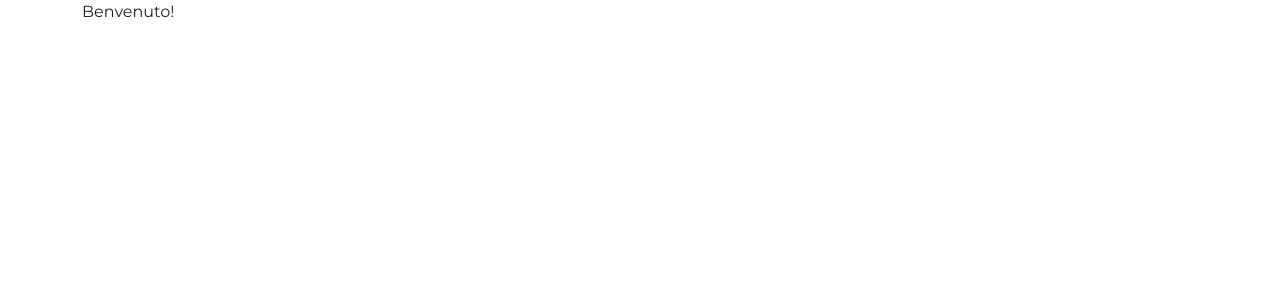
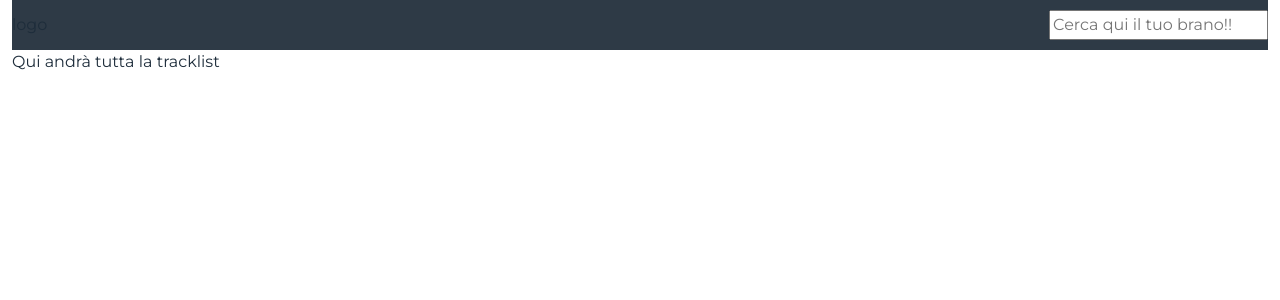
Before and after one commit to DavideManciucca/vue-dischi, a Vue app: page / in a window 1280 px wide. Shown: the top 300 px of the page. Built offline with nearby package versions, Linux system fonts and the light colour scheme; no server answers.

Commit message:
inizio a lavorare sulle copertine che andranno nel main

```diff
--- a/src/App.vue
+++ b/src/App.vue
@@ -1,20 +1,25 @@
 <template>
   <div >
-    <div class="container">Benvenuto!</div>
+    <div class="container-fluid">
+    <HeaderComp />
+    <MainComp />
+    </div>
   </div>
 </template>
 
 <script>
+import HeaderComp from '@/components/HeaderComp';
+import MainComp from '@/components/MainComp';
 
 
 export default {
   name: 'App',
   components: {
-
+   HeaderComp,
+   MainComp
   }
 }
 </script>
-
 <style lang="scss">
 @import './assets/style/vars';
 @import './assets/style/general'
--- a/src/assets/style/_vars.scss
+++ b/src/assets/style/_vars.scss
@@ -0,0 +1,2 @@
+$header-color:#2e3a46;
+$body-color:#1e2d3b;
--- /dev/null
+++ b/src/components/HeaderComp.vue
@@ -0,0 +1,22 @@
+<template>
+  <div class="header">
+    <div><img src="" alt="">logo</div>
+    <div> <input placeholder="Cerca qui il tuo brano!!" type="text"> </div>
+  </div>
+</template>
+
+<script>
+export default {
+  name:'HeaderComp'
+}
+</script>
+
+<style lang="scss" scoped>
+  .header{
+    display: flex;
+    justify-content: space-between;
+    align-items: center;
+    height: 50px;
+    background-color: #2e3a46;
+  }
+</style>
--- /dev/null
+++ b/src/components/MainComp.vue
@@ -0,0 +1,41 @@
+<template>
+  <div>
+    <TracklistComp />
+  </div>
+</template>
+
+<script>
+  import axios from 'axios';
+  import TracklistComp from './TracklistComp';
+
+export default {
+  name:'MainComp',
+  components:{
+    TracklistComp
+  },
+  data(){
+    return{
+      myApiUrl:'https://flynn.boolean.careers/exercises/api/array/music',
+      coverTrackList:[],
+    }
+  },
+  mounted(){
+    this.getAPI();
+  },
+  methods:{
+    getAPI(){
+      axios.get(this.myApiUrl)
+      .then(r=>{
+        console.log(r.data);
+      })
+      .catch(e=>{
+        console.log(e);
+      })
+    }
+  }
+}
+</script>
+
+<style langh="scss" scoped>
+
+</style>
--- /dev/null
+++ b/src/components/TracklistComp.vue
@@ -0,0 +1,13 @@
+<template>
+  <div>Qui andrà tutta la tracklist</div>
+</template>
+
+<script>
+export default {
+  name:'TracklistComp'
+}
+</script>
+
+<style lang="scss" scoped>
+
+</style>
```
Also changed, not shown: src/assets/style/_general.scss (line endings or trailing spaces).
